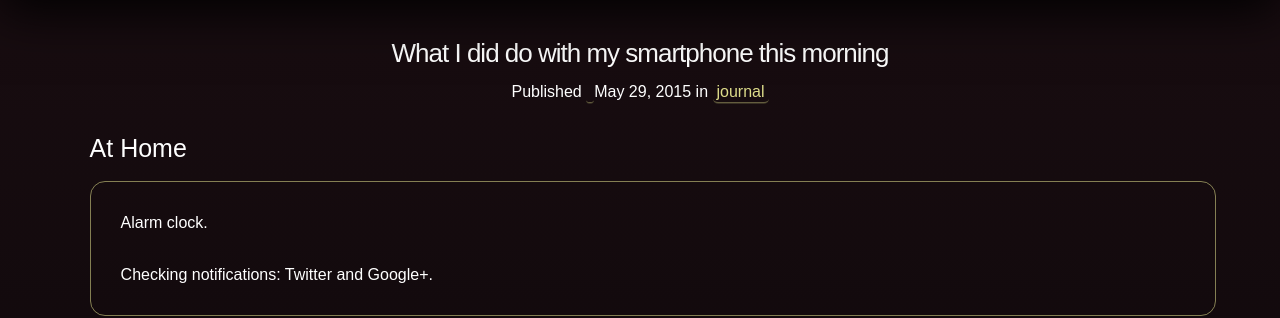
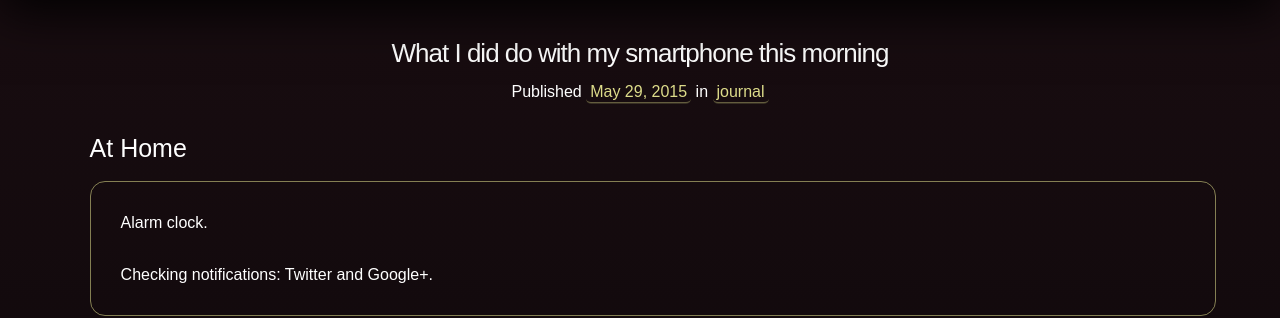
Before and after one commit to johanbove/johanbove.github.io, a Jekyll site: the page built from _posts/2015-05-29-smartphonejournal.md, in a window 1280 px wide. Shown: the part 213-531 px from the top of the page. Built offline with Jekyll 4.4.1, drawn with Linux system fonts in a browser that asks for light colours; comment, search, counter and statistics services are not loaded.

Commit message:
Fixes u-url link

```diff
--- a/_layouts/post.html
+++ b/_layouts/post.html
@@ -6,7 +6,7 @@ layout: default
     <header class="post-header">
       <h1 class="post-title p-name">{{ page.title }}</h1>
         <p class="post-meta">
-          <span>Published</span> <a href="{{ page.url }}" class="u-url"></a><time class="dt-published" datetime="{{ page.date | date: "%Y-%m-%dT%H:%M:%S%z" }}">{{ page.date | date: "%b %d, %Y" }}</time></a>
+          <span>Published</span> <a href="{{ page.url }}" class="u-url"><time class="dt-published" datetime="{{ page.date | date: "%Y-%m-%dT%H:%M:%S%z" }}">{{ page.date | date: "%b %d, %Y" }}</time></a>
           <span>in</span>
           {% for category in page.categories %}
           <a href="{{ category | prepend: site.baseurl | prepend: '/' }}" class="link-to-category p-category">{{ category }}</a>
```
